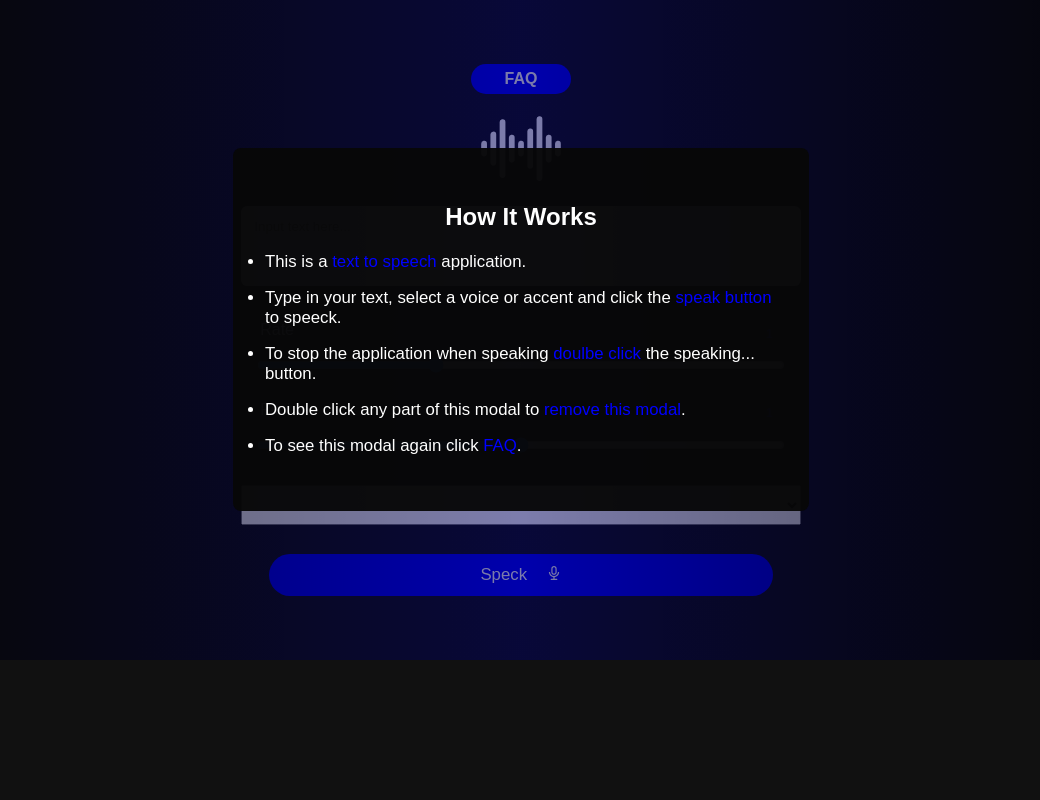
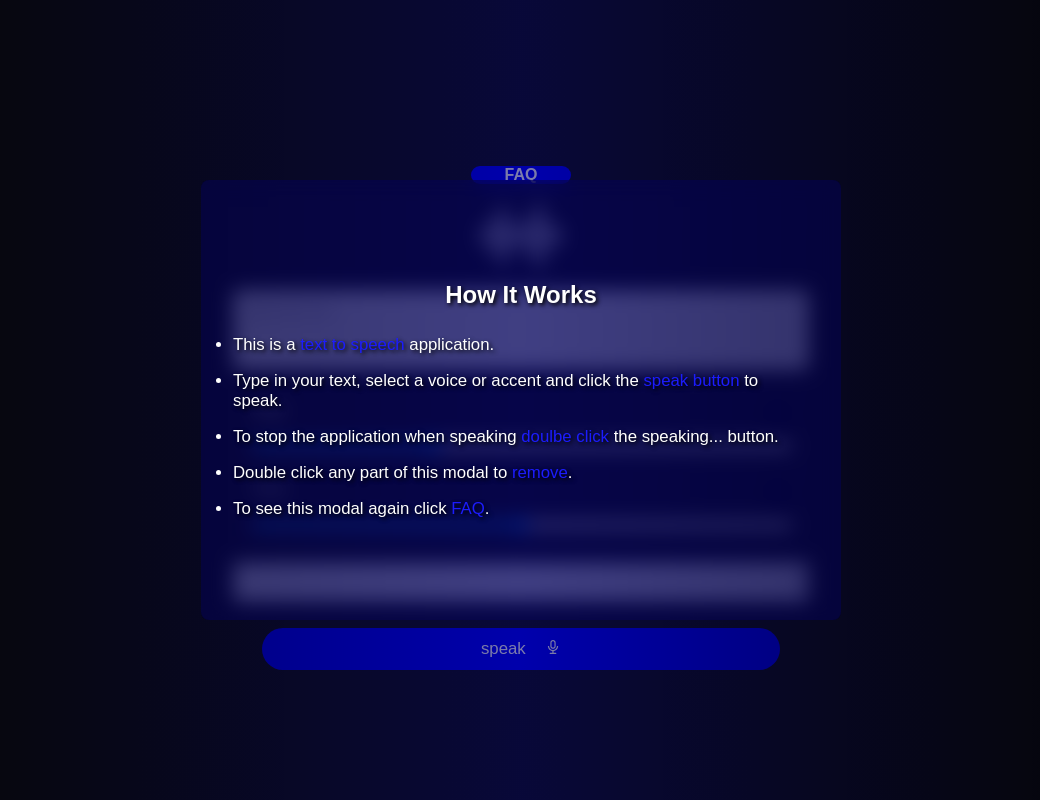
Before and after one commit to Angwe-Chima/Text-To-Speech, a plain HTML site: page index.html in a window 1280 px wide. Shown: the whole page, without its empty margins (119-1159 px from the left). Drawn offline with Linux system fonts and the light colour scheme.

Commit message:
version 5

```diff
--- a/index.html
+++ b/index.html
@@ -34,19 +34,18 @@
       </div>
       <select name="" id="voice-select">
      </select>
-      <button id="submit-btn"><span>Speck</span><img src="/images/audio-icon.svg" alt=""></button>
+      <button id="submit-btn"><span>speak</span><img src="/images/audio-icon.svg" alt=""></button>
+    </main>
 
-
-    </main>
-    <!-- --------------- -->
+    <!-- -------pop up modal-------- -->
     <div class="overlay">
       <div class="modal">
         <h2>How It Works</h2>
         <ul>
           <li>This is a <span>text to speech</span> application.</li>
-          <li>Type in your text, select a voice or accent and click the <span>speak button</span> to speeck.</li>
+          <li>Type in your text, select a voice or accent and click the <span>speak button</span> to speak.</li>
           <li>To stop the application when speaking <span>doulbe click </span>the speaking... button.</li>
-          <li>Double click any part of this modal to <span>remove this modal</span>.</li>
+          <li>Double click any part of this modal to <span>remove</span>.</li>
           <li>To see this modal again click <span>FAQ</span>.</li>
         </ul>
       </div>
--- a/style.css
+++ b/style.css
@@ -7,6 +7,7 @@
 
 body{
   background-color: rgba(0, 0, 0, 0.932);
+  height: 100vh;
 }
 
 .container{
@@ -14,8 +15,9 @@ body{
   display: flex;
   justify-content: center;
   align-items: center;
-  padding: 3em;
+  padding: 2em;
   position: relative;
+  height: 100%;
 }
 
 main{
@@ -24,10 +26,11 @@ main{
   display: flex;
   justify-content: space-between;
   align-items: center;
-  height: 80%;
+  height: 100%;
   flex-direction: column;
-  gap:1em;
+  gap:.8em;
   padding: 1em;
+  max-height: 500px;
 }
 
 .faq{
@@ -169,7 +172,8 @@ button span{
 
 
 .modal{
-  width: 45%;
+  user-select: none;
+  width: 50%;
   min-width: 350px;
   height: 55%;
   display: flex;
@@ -179,8 +183,10 @@ button span{
   gap: 7%;
   padding: 2em;
   border-radius: .5rem;
-  background-color: rgba(8, 8, 8, 0.959);
+  background-color: rgba(4, 2, 90, 0.5);
+  backdrop-filter: blur(10px);
   animation: show 1s forwards ease;
+  text-shadow: 2px 2px 4px black;
 }
 
 @keyframes show {
@@ -204,5 +210,5 @@ button span{
 }
 
 .modal ul span {
-  color: blue;
+  color: rgb(28, 28, 253);
 }
```
